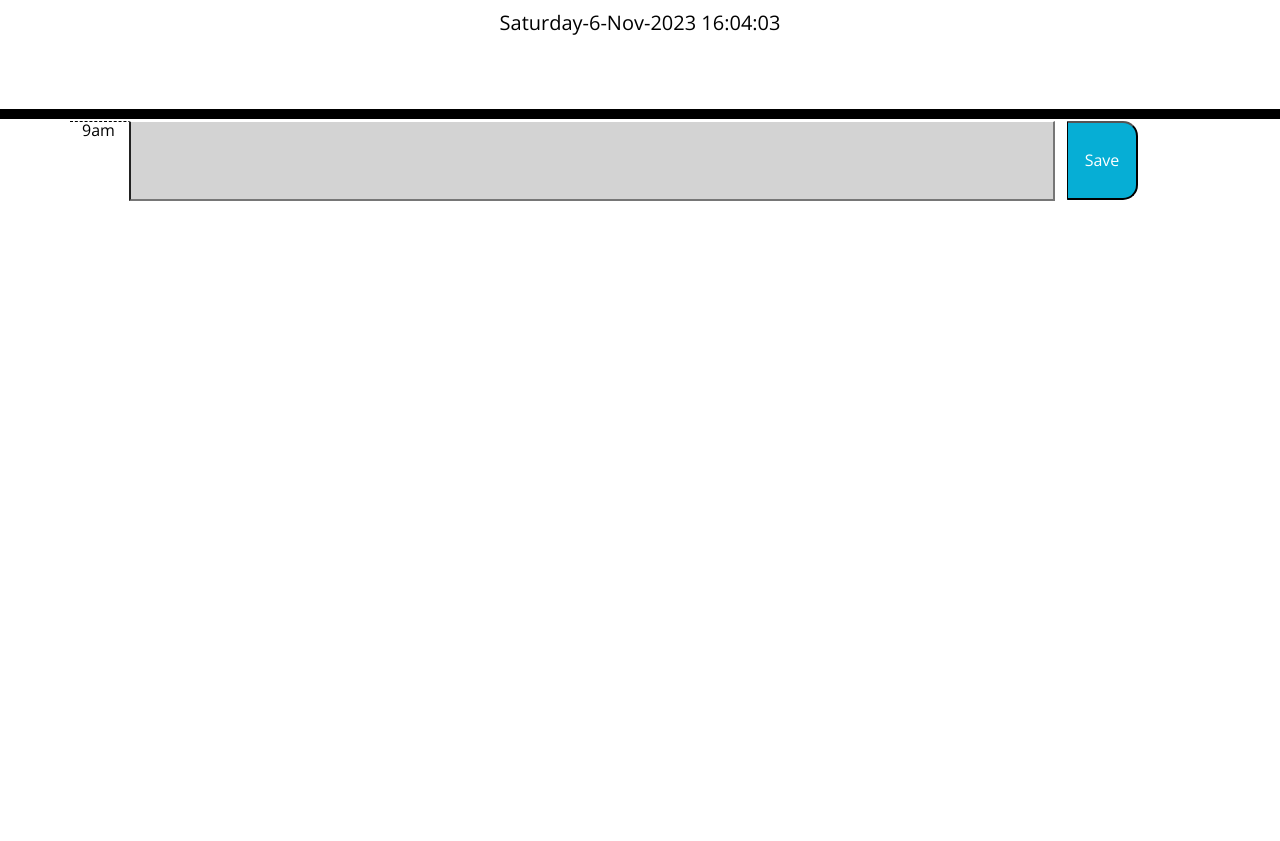
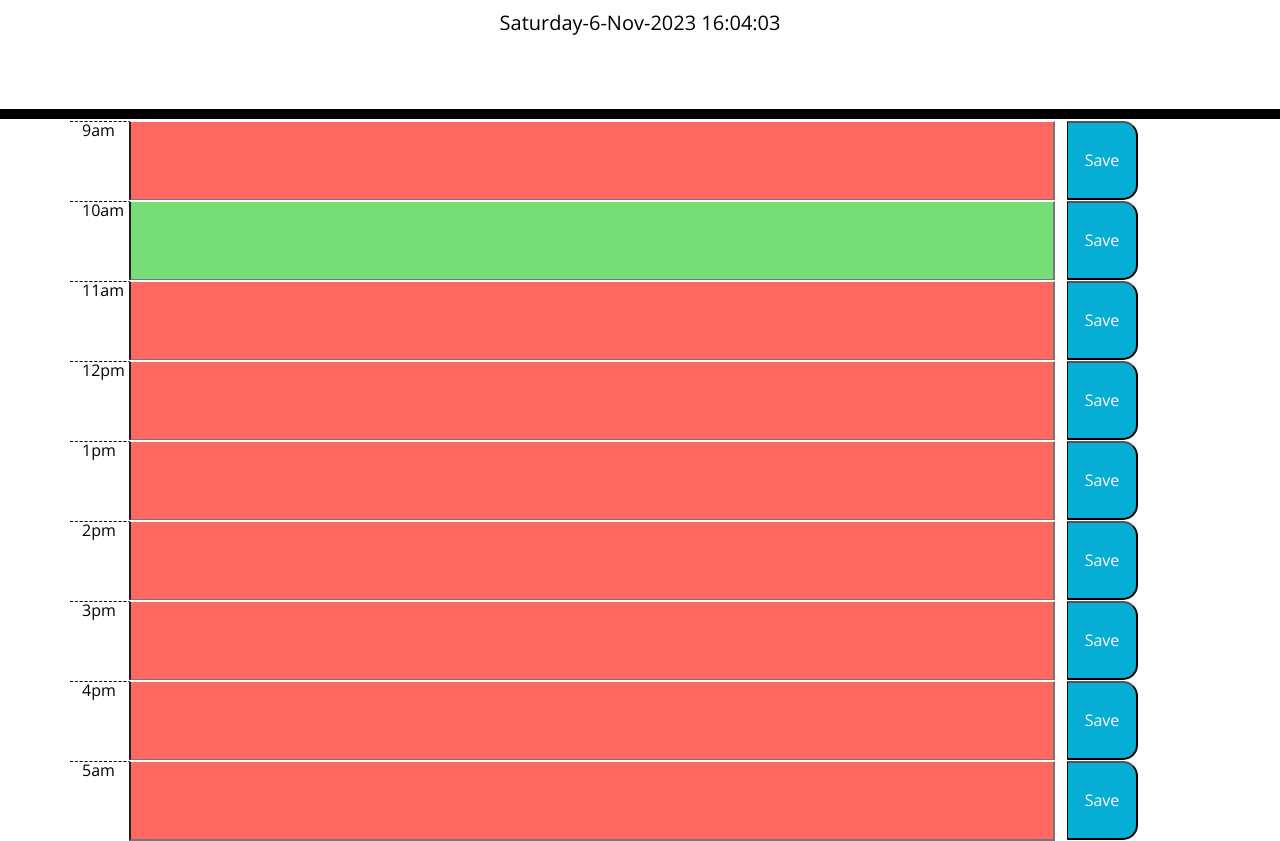
Before and after one commit to Greenie115/work-day-scheduler, a plain HTML site: page index.html in a window 1280 px wide. Shown: the part 168-1009 px from the top of the page. Before the commit the page ends 800 px from the top, so only its background shows below. Drawn offline with nearby package versions, Linux system fonts and the light colour scheme.

Commit message:
added all hours to schedule

```diff
--- a/index.html
+++ b/index.html
@@ -38,7 +38,95 @@
           <p class="hour">9am</p>
         </div>
         <div class="col-10 row">
-          <input class="row past" type="text">
+          <input class="row present" type="text">
+        </div>
+        <div class="col-1 row">
+          <button class="saveBtn">Save</button>
+        </div>
+      </div>
+      <div class="row align-items-start">
+        <div class="col-1 row">
+          <p class="hour">10am</p>
+        </div>
+        <div class="col-10 row">
+          <input class="row future" type="text">
+        </div>
+        <div class="col-1 row">
+          <button class="saveBtn">Save</button>
+        </div>
+      </div>
+      <div class="row align-items-start">
+        <div class="col-1 row">
+          <p class="hour">11am</p>
+        </div>
+        <div class="col-10 row">
+          <input class="row present" type="text">
+        </div>
+        <div class="col-1 row">
+          <button class="saveBtn">Save</button>
+        </div>
+      </div>
+      <div class="row align-items-start">
+        <div class="col-1 row">
+          <p class="hour">12pm</p>
+        </div>
+        <div class="col-10 row">
+          <input class="row present" type="text">
+        </div>
+        <div class="col-1 row">
+          <button class="saveBtn">Save</button>
+        </div>
+      </div>
+      <div class="row align-items-start">
+        <div class="col-1 row">
+          <p class="hour">1pm</p>
+        </div>
+        <div class="col-10 row">
+          <input class="row present" type="text">
+        </div>
+        <div class="col-1 row">
+          <button class="saveBtn">Save</button>
+        </div>
+      </div>
+      <div class="row align-items-start">
+        <div class="col-1 row">
+          <p class="hour">2pm</p>
+        </div>
+        <div class="col-10 row">
+          <input class="row present" type="text">
+        </div>
+        <div class="col-1 row">
+          <button class="saveBtn">Save</button>
+        </div>
+      </div>
+      <div class="row align-items-start">
+        <div class="col-1 row">
+          <p class="hour">3pm</p>
+        </div>
+        <div class="col-10 row">
+          <input class="row present" type="text">
+        </div>
+        <div class="col-1 row">
+          <button class="saveBtn">Save</button>
+        </div>
+      </div>
+      <div class="row align-items-start">
+        <div class="col-1 row">
+          <p class="hour">4pm</p>
+        </div>
+        <div class="col-10 row">
+          <input class="row present" type="text">
+        </div>
+        <div class="col-1 row">
+          <button class="saveBtn">Save</button>
+        </div>
+      </div>
+      <div class="row align-items-start">
+        <div class="col-1 row">
+          <p class="hour">5am</p>
+        </div>
+        <div class="col-10 row">
+          <input class="row present" type="text">
         </div>
         <div class="col-1 row">
           <button class="saveBtn">Save</button>
```
